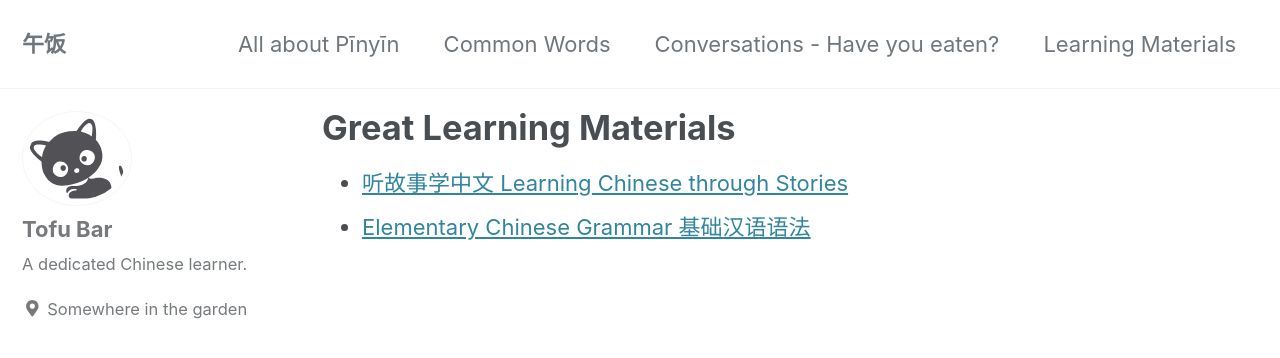
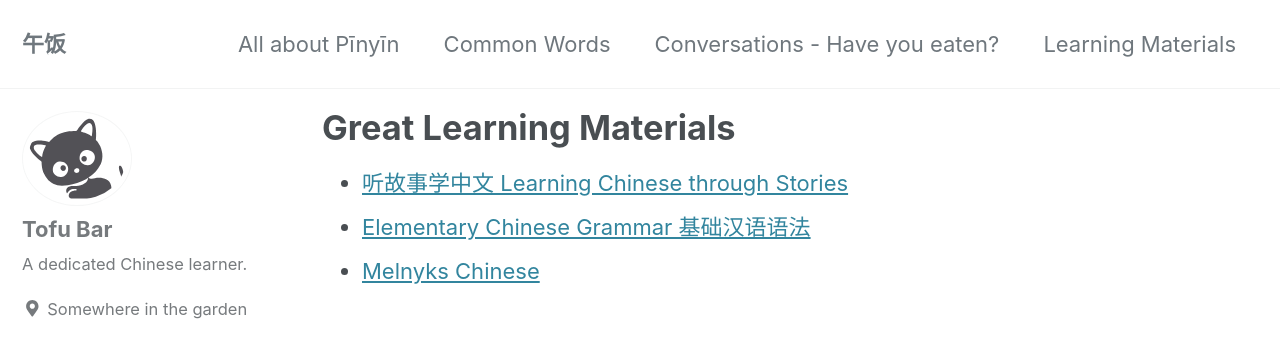
Before and after one commit to afoowalksintoabar/afoowalksintoabar.github.io, a Jekyll site: the page built from _pages/learning-materials-archive.md, in a window 1280 px wide and 900 px high. Shown: the top 358 px of the window. Built offline with Jekyll 4.4.1, drawn with Linux system fonts in a browser that asks for light colours; cached includes are drawn as plain includes; nearby versions of some CDN libraries.

Commit message:
Added "Melnyks Chinese" website

```diff
--- a/_pages/learning-materials-archive.md
+++ b/_pages/learning-materials-archive.md
@@ -8,3 +8,4 @@ author_profile: true
 
 * [听故事学中文 Learning Chinese through Stories](https://itunes.apple.com/us/podcast/%E5%90%AC%E6%95%85%E4%BA%8B%E5%AD%A6%E4%B8%AD%E6%96%87-learning-chinese-through-stories/id942258146?mt=2)
 * [Elementary Chinese Grammar 基础汉语语法](/assets/docs/elementary-chinese-grammar.pdf)
+* [Melnyks Chinese](https://www.melnyks.com/learn-chinese)
```
